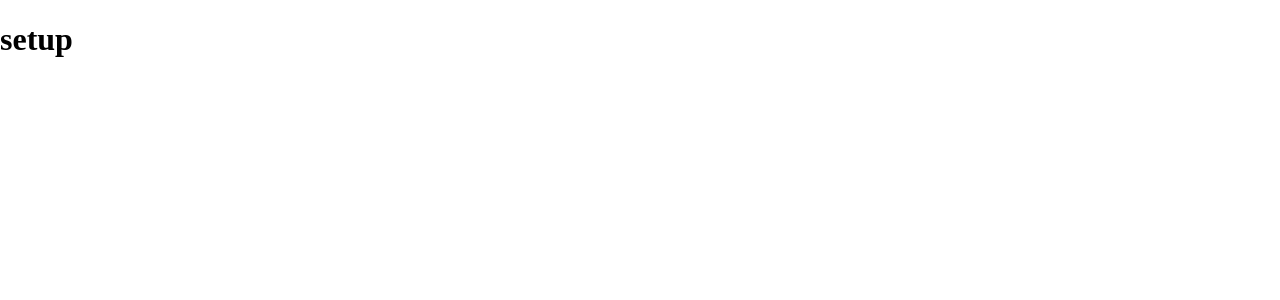
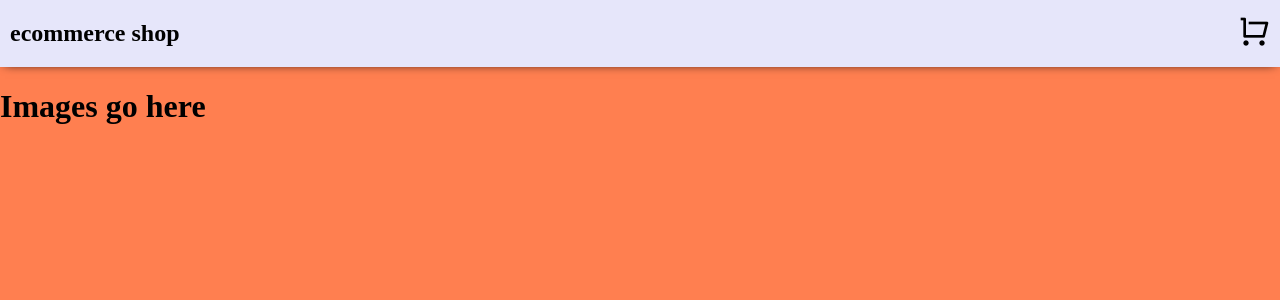
Before and after one commit to jsehull/cra-ecommerce, a React (Create React App) app: page / in a window 1280 px wide. Shown: the top 300 px of the page. Built offline with nearby package versions, Linux system fonts and the light colour scheme.

Commit message:
add basic routes

```diff
--- a/package.json
+++ b/package.json
@@ -9,6 +9,7 @@
     "react": "^16.13.1",
     "react-dom": "^16.13.1",
     "react-router": "^5.2.0",
+    "react-router-dom": "^5.2.0",
     "react-scripts": "3.4.1"
   },
   "scripts": {
--- a/public/index.html
+++ b/public/index.html
@@ -3,7 +3,9 @@
   <head>
     <meta charset="utf-8" />
     <meta name="viewport" content="width=device-width, initial-scale=1" />
-    <title>React App</title>
+    <title>ecommerce</title>
+    <link href="https://fonts.googleapis.com/css?family=Oswald&display=swap" rel="stylesheet">
+    <link href="https://cdn.jsdelivr.net/npm/remixicon@2.5.0/fonts/remixicon.css" rel="stylesheet">
   </head>
   <body>
     <div id="root"></div>
--- a/src/App.js
+++ b/src/App.js
@@ -1,8 +1,25 @@
 import React from 'react';
+import {Switch, Route} from 'react-router-dom'
+
+import Header from './components/Header'
+import Cart from './pages/Cart'
+import Photos from './pages/Photos'
 
 function App() {
   return (
-    <h1>setup</h1>
+    <>
+      <Header />
+
+      <Switch>
+        <Route exact path="/">
+          <Photos />
+        </Route>
+
+        <Route path="/cart">
+          <Cart />
+        </Route>
+      </Switch>
+    </>
   )
 }
 
--- /dev/null
+++ b/src/components/Header.js
@@ -0,0 +1,17 @@
+import React from "react"
+import {Link} from 'react-router-dom'
+
+function Header() {
+  return (
+    <header>
+      <Link exact to="/">
+        <h2>ecommerce shop</h2>
+      </Link>
+      <Link to="/cart">
+        <i className="ri-shopping-cart-line ri-fw ri-2x"></i>
+      </Link>
+    </header>
+  )
+}
+
+export default Header
--- a/src/index.css
+++ /dev/null
@@ -1,3 +0,0 @@
-body {
-  margin: 0;
-}
--- a/src/index.js
+++ b/src/index.js
@@ -1,9 +1,12 @@
 import React from 'react'
 import ReactDOM from 'react-dom'
-import './index.css'
+import './styles.css'
 import App from './App'
+import {BrowserRouter as Router} from 'react-router-dom'
 
 ReactDOM.render(
-    <App />,
+  <Router>
+    <App />
+  </Router>,
   document.getElementById('root')
 )
--- /dev/null
+++ b/src/pages/Cart.js
@@ -0,0 +1,11 @@
+import React from "react"
+
+function Cart() {
+  return (
+    <main className="cart-page">
+      <h1>Check out</h1>
+    </main>
+  )
+}
+
+export default Cart
--- /dev/null
+++ b/src/pages/Photos.js
@@ -0,0 +1,11 @@
+import React from "react"
+
+function Photos() {
+  return (
+    <main className="photos">
+      <h1>Images go here</h1>
+    </main>
+  )
+}
+
+export default Photos
--- /dev/null
+++ b/src/styles.css
@@ -0,0 +1,20 @@
+body {
+  margin: 0;
+  padding: 0;
+  background: coral;
+}
+
+header {
+  padding: 0 10px;
+  background: lavender;
+  display: flex;
+  justify-content: space-between;
+  align-items: center;
+  background-color: lavender;
+  box-shadow: 0px 2px 10px -5px #000;
+}
+
+a {
+  text-decoration: none;
+  color: #000;
+}
```
Also changed, not shown: 1 other file (tests, documents, lock files or other folders).
